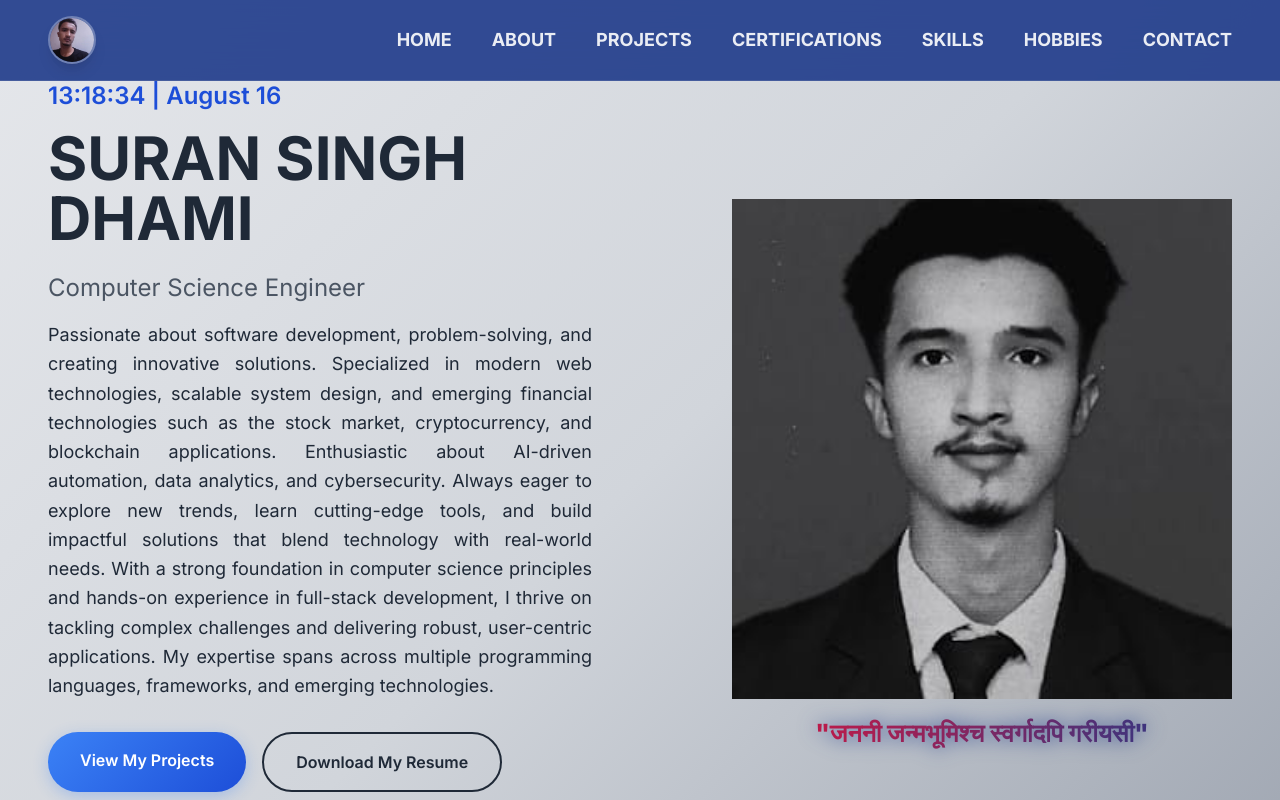
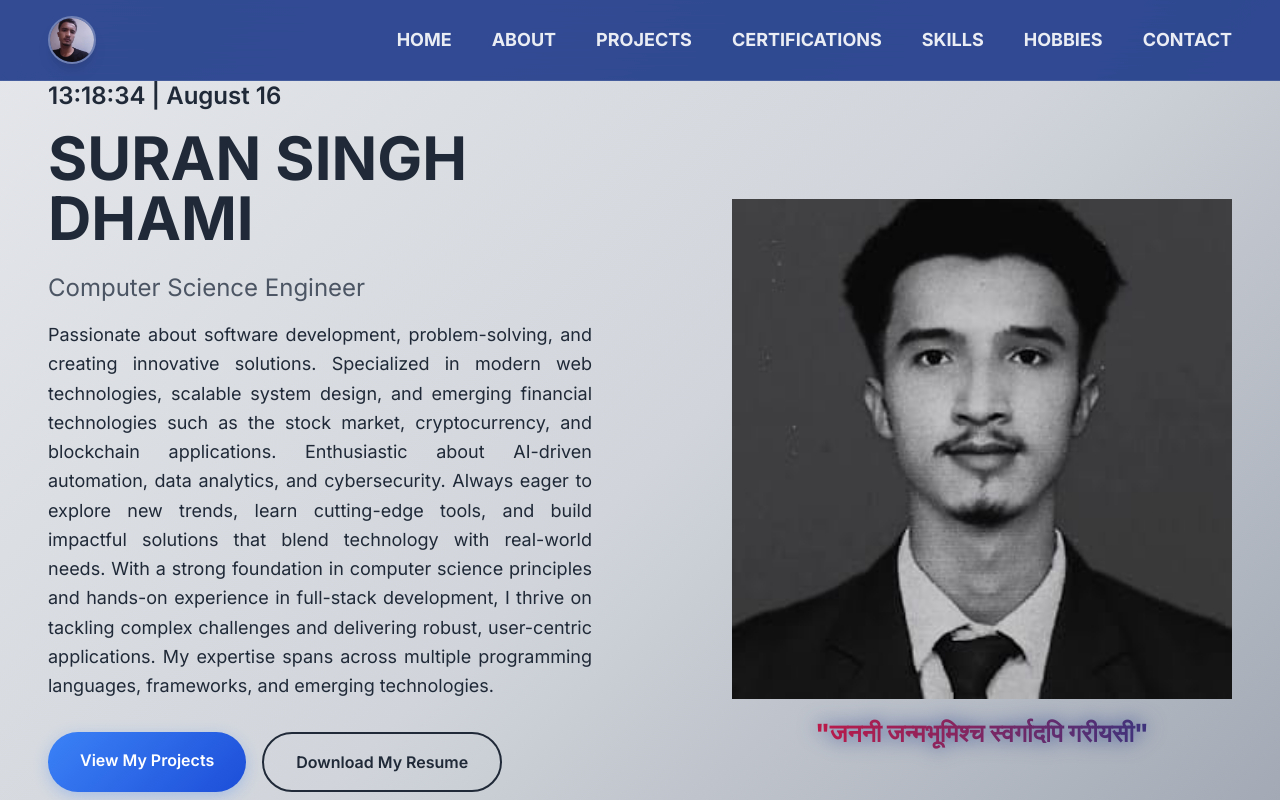
Before and after one commit to Dhammi7/My-Portfolio, a plain HTML site: page index.html in a window 1280 px wide. Shown: the top 800 px of the page. Drawn offline with nearby package versions, Linux system fonts and the light colour scheme.

Commit message:
Update index.html

```diff
--- a/index.html
+++ b/index.html
@@ -308,7 +308,7 @@
 
                 <!-- Live Date & Time -->
                 <div class="mb-4 fade-in">
-                    <h3 id="date-time" class="text-xl sm:text-2xl font-semibold text-blue-700"></h3>
+                    <h3 id="date-time" class="text-xl sm:text-2xl font-semibold text-black-700"></h3>
                 </div>
 
                 <!-- Name -->
```
